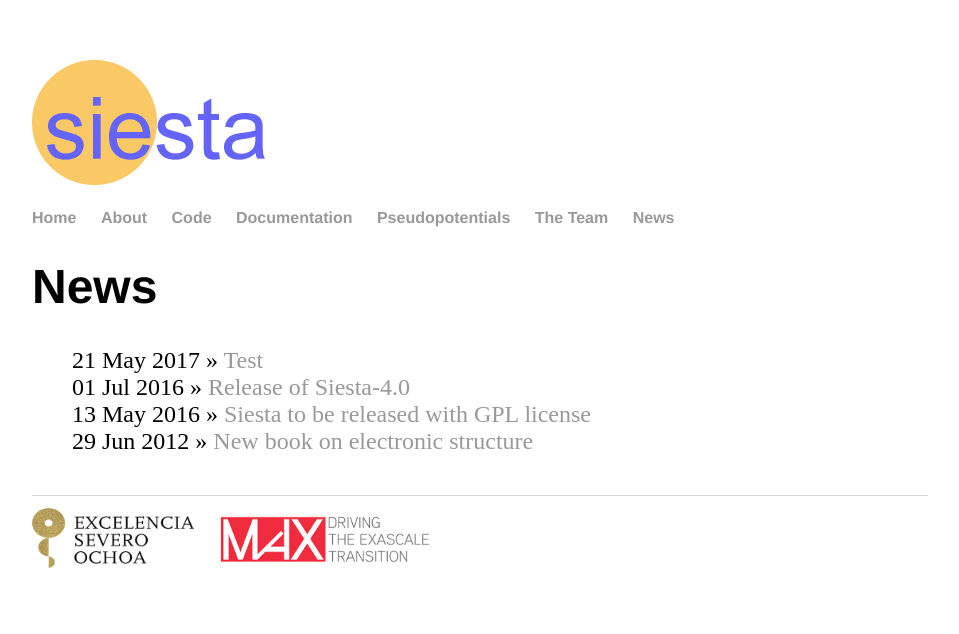
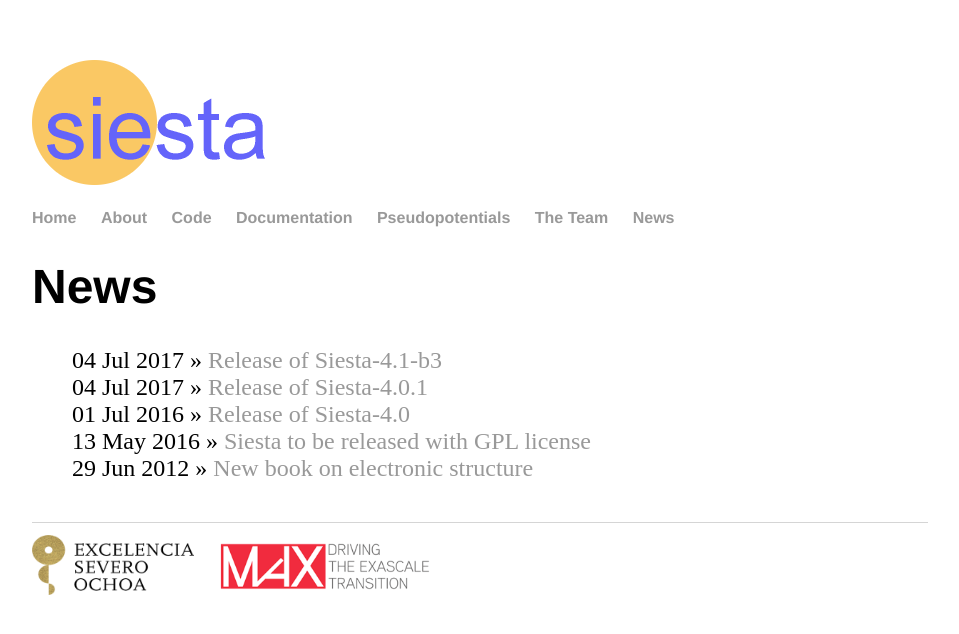
Before and after one commit to siesta-project/web-portal, a Jekyll site: the page built from blog/index.html, in a window 1280 px wide. Shown: the top 634 px of the page, without its empty margins (160-1119 px from the left). Built offline with Jekyll 4.4.1, drawn with Linux system fonts in a browser that asks for light colours; some of the changed lines change nothing that is shown.

Commit message:
added link to the code access, added latest announcements
Now there is an explicitly mentioned link to download the code
and the new releases are also added to the blogs

Signed-off-by: Nick Papior <nickpapior@gmail.com>

```diff
--- a/CodeAccess/index.html
+++ b/CodeAccess/index.html
@@ -6,6 +6,9 @@
 <H2>SIESTA code access</H2>
 
 <ul>
+
+  SIESTA may be downloaded at <a href="http://launchpad.net/siesta">this</a> website.
+
 
 <li><p> Starting in the Spring of 2016, with the 4.0 version, SIESTA
   is released under the terms of the GPL open-source license. Source
--- a/_posts/2017-05-21-test.md
+++ /dev/null
@@ -1,7 +0,0 @@
----
-layout: post
-title: "Test"
-date: 2017-05-21
----
-
-This is a test
--- /dev/null
+++ b/_posts/2017-07-04-release-4.0.1.md
@@ -0,0 +1,26 @@
+---
+layout: post
+title: " Release of Siesta-4.0.1"
+date: 2017-07-4
+---
+
+We are pleased to announce the release of Siesta-4.0.1
+This version should be the default choice for production for most users.
+
+You can read the Release Notes and obtain the tarball in the [release page](http://launchpad.net/siesta/4.0/4.0.1).
+
+Note in particular the BACKWARD COMPATIBILITY ISSUES and the TECHNICAL
+NOTES sections in the Release Notes for some important issues
+regarding backwards compatibility with 3.X versions and previous
+development snapshots.
+
+See the file REPORTING_BUGS in the Docs/ directory of the distribution
+for instructions to report bugs and suggestions.
+
+This release fixes several bugs related to non-colinear spin
+calculations as well as some memory-related issues that may cause
+segmentation faults in rare occasions. Issues with the
+Util/STM/ol-stm program have been fixed while its functionality has
+increased. Lastly some extra control and logging capabilities have
+been added to facilitate the use of Siesta in external computational
+frameworks.
--- /dev/null
+++ b/_posts/2017-07-04-release-4.1-b3.md
@@ -0,0 +1,19 @@
+---
+layout: post
+title: " Release of Siesta-4.1-b3"
+date: 2017-07-4
+---
+
+We are pleased to announce the beta release of Siesta-4.1-b3.
+This version is still considered in beta and results should be checked against
+the 4.0.1 version.
+
+You can read the Release Notes and obtain the tarball in the [release page](http://launchpad.net/siesta/4.1/4.1-b3).
+
+Note in particular the BACKWARD COMPATIBILITY ISSUES and the TECHNICAL
+NOTES sections in the Release Notes for some important issues
+regarding backwards compatibility with 3.X versions and previous
+development snapshots.
+
+See the file REPORTING_BUGS in the Docs/ directory of the distribution
+for instructions to report bugs and suggestions.
```
